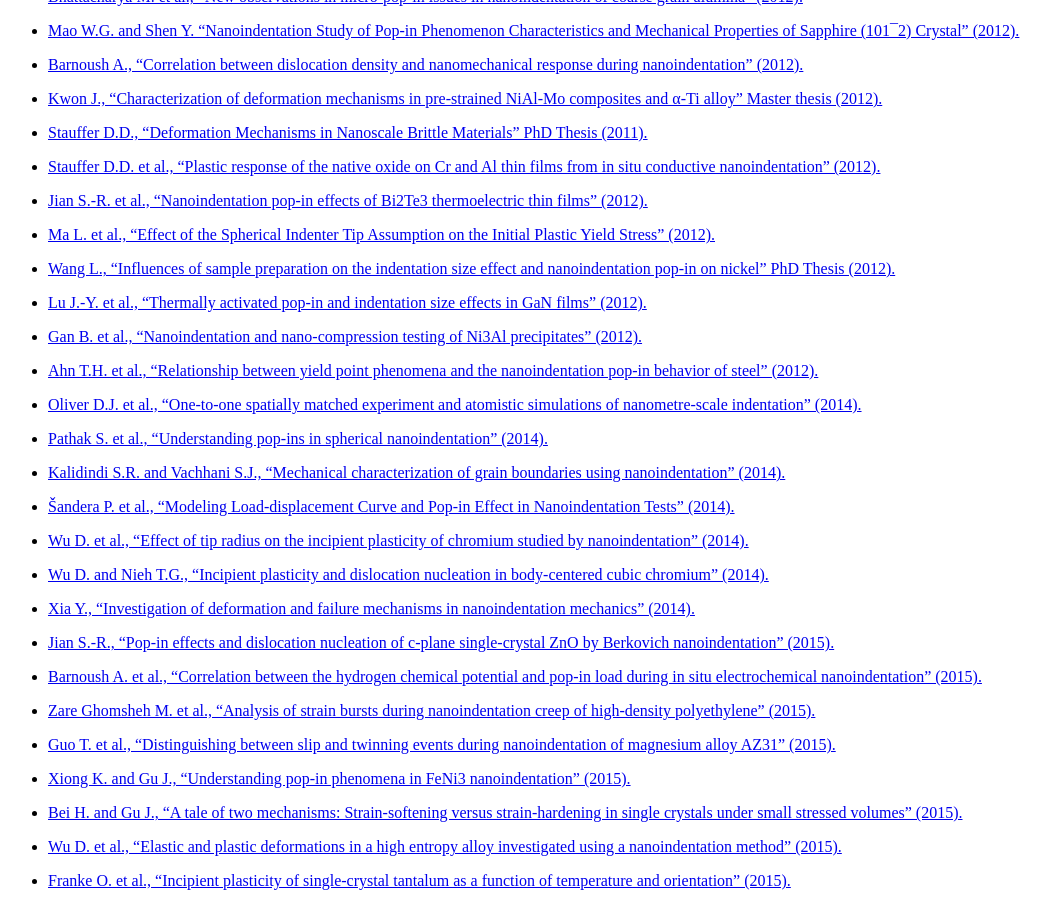
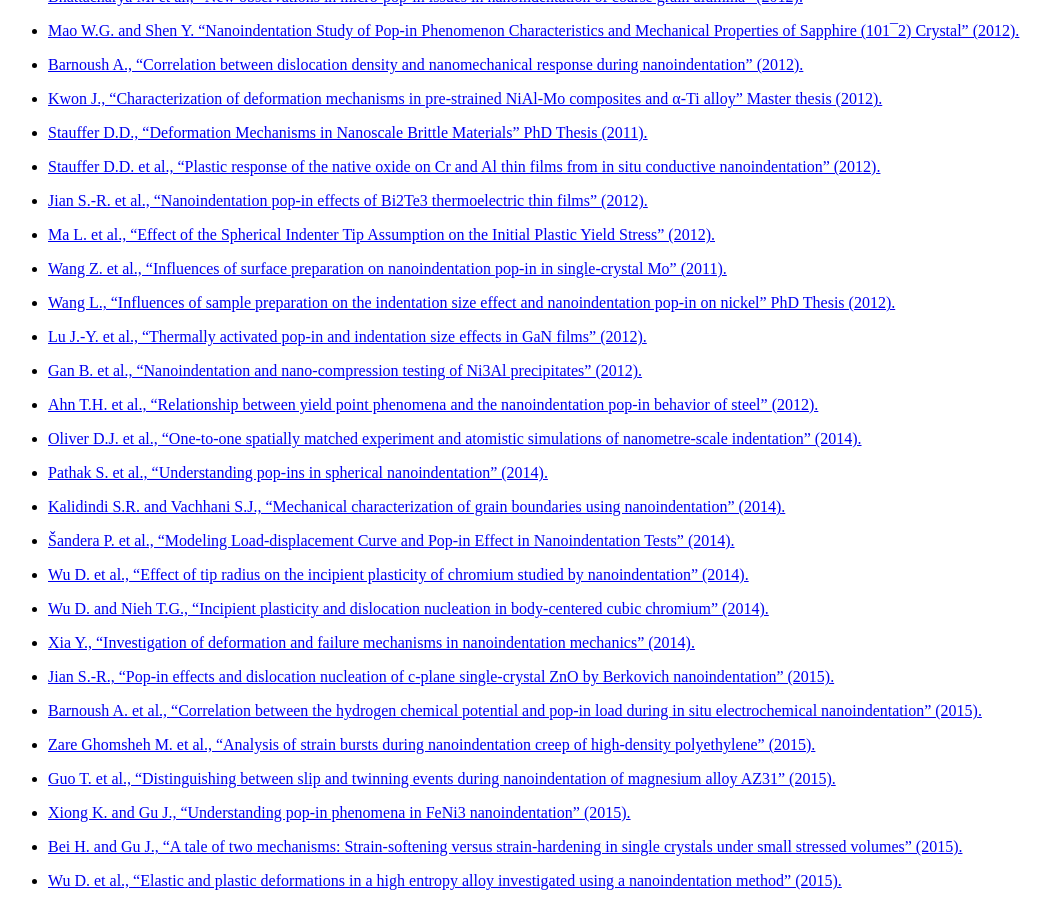
Before and after one commit to DavidMercier/PopIn, a Sphinx documentation site: the page built from doc/links_ref.rst, in a window 1280 px wide and 900 px high, scrolled down 3264 px. Shown: the whole window, without its empty margins (0-1046 px from the left). Built offline with Sphinx 7.4.7, drawn with Linux system fonts in a browser that asks for light colours; comment, search, counter and statistics services are not loaded.

Commit message:
Update links_ref.rst

```diff
--- a/doc/links_ref.rst
+++ b/doc/links_ref.rst
@@ -113,6 +113,7 @@ Dislocation nucleation during (nano)indentation
 * `Stauffer D.D. et al., "Plastic response of the native oxide on Cr and Al thin films from in situ conductive nanoindentation" (2012). <http://dx.doi.org/10.1557/jmr.2011.432>`_
 * `Jian S.-R. et al., "Nanoindentation pop-in effects of Bi2Te3 thermoelectric thin films" (2012). <http://dx.doi.org/10.1016/j.jallcom.2014.10.133>`_
 * `Ma L. et al., "Effect of the Spherical Indenter Tip Assumption on the Initial Plastic Yield Stress" (2012). <http://dx.doi.org/10.5772/48106>`_
+* `Wang Z. et al., "Influences of surface preparation on nanoindentation pop-in in single-crystal Mo" (2011). <http://dx.doi.org/10.1016/j.scriptamat.2011.05.030>`_
 * `Wang L., "Influences of sample preparation on the indentation size effect and nanoindentation pop-in on nickel" PhD Thesis (2012). <http://trace.tennessee.edu/utk_graddiss/1371>`_
 * `Lu J.-Y. et al., "Thermally activated pop-in and indentation size effects in GaN films" (2012). <http://dx.doi.org/10.1088/0022-3727/45/8/085301>`_
 * `Gan B. et al., "Nanoindentation and nano-compression testing of Ni3Al precipitates" (2012). <http://dx.doi.org/10.1002/9781118516430.ch9>`_
```
